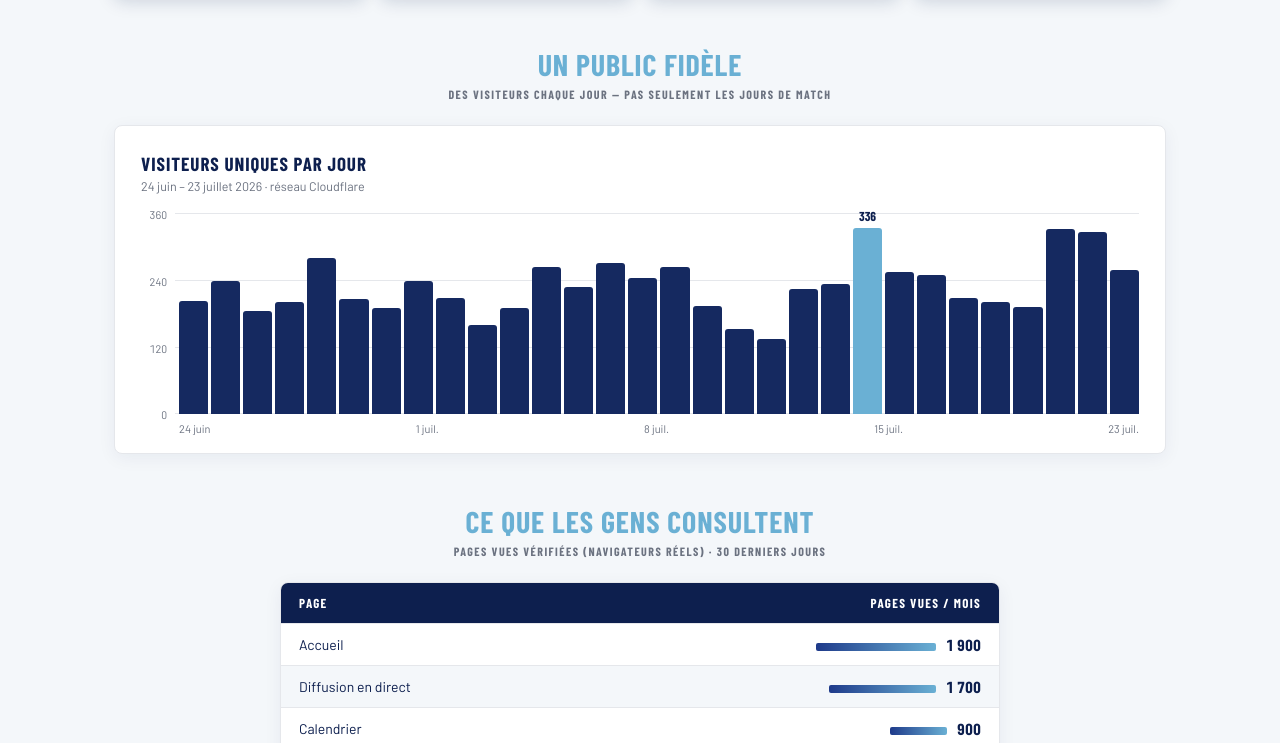
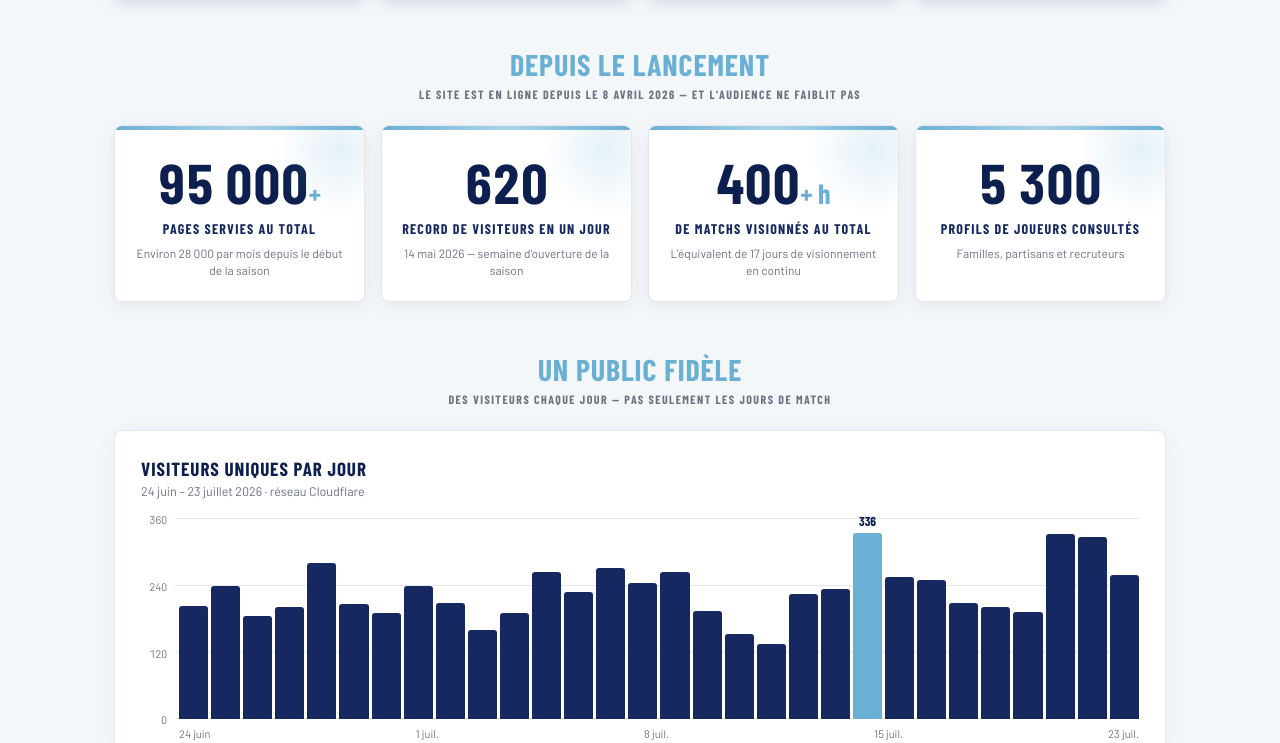
Before and after one commit to Zeddidiah2000/canonniers-website, a plain HTML site: page visibilite.html in a window 1280 px wide. Shown: the part 819-1562 px from the top of the page. Drawn offline with nearby package versions, Linux system fonts and the light colour scheme; a web font is replaced by a local one.

Commit message:
Add since-launch section to sponsor visibility page
Second band of count-up tiles (inverted white style): 95k+ pages served,
620 single-day record, 400+ h watched, 5,300 player profile views.
Methodology note updated with launch date and Stream retention caveat.

```diff
--- a/visibilite.html
+++ b/visibilite.html
@@ -98,6 +98,15 @@
     .tile-num small { font-size: 0.5em; font-weight: 800; color: var(--sky-light); }
     .tile-label { font-family: 'Barlow Condensed', sans-serif; font-size: 14px; font-weight: 700; letter-spacing: 0.09em; text-transform: uppercase; color: var(--sky-light); margin-top: 10px; line-height: 1.3; }
     .tile-note { font-size: 12px; color: rgba(255,255,255,0.55); margin-top: 6px; line-height: 1.45; }
+
+    /* SINCE-LAUNCH TILES (inverted) */
+    .tile.tile-light { background: var(--white); border: 1px solid var(--gray-light); box-shadow: 0 4px 18px rgba(13,31,78,0.08); }
+    .tile.tile-light::after { background: radial-gradient(circle, rgba(106,176,212,0.18) 0%, rgba(106,176,212,0) 70%); }
+    .tile.tile-light:hover { box-shadow: 0 10px 30px rgba(13,31,78,0.16); }
+    .tile.tile-light .tile-num { color: var(--navy); }
+    .tile.tile-light .tile-num small { color: var(--sky); }
+    .tile.tile-light .tile-label { color: var(--navy-mid); }
+    .tile.tile-light .tile-note { color: var(--gray); }
 
     /* CHART */
     .chart-card { background: var(--white); border: 1px solid var(--gray-light); border-radius: 8px; padding: 26px 26px 18px; box-shadow: 0 4px 18px rgba(13,31,78,0.06); }
@@ -245,6 +254,34 @@
       </div>
     </div>
 
+    <!-- SINCE LAUNCH -->
+    <div class="section-head reveal">
+      <h2><span class="fr-text">Depuis le <span>lancement</span></span><span class="en-text">Since <span>launch</span></span></h2>
+      <div class="section-sub"><span class="fr-text">Le site est en ligne depuis le 8 avril 2026 — et l'audience ne faiblit pas</span><span class="en-text">Online since April 8, 2026 — and the audience isn't slowing down</span></div>
+    </div>
+    <div class="tiles reveal">
+      <div class="tile tile-light">
+        <div class="tile-num"><span class="cnum" data-count="95000">95 000</span><small>+</small></div>
+        <div class="tile-label"><span class="fr-text">Pages servies au total</span><span class="en-text">Total pages served</span></div>
+        <div class="tile-note"><span class="fr-text">Environ 28 000 par mois depuis le début de la saison</span><span class="en-text">Roughly 28,000 per month since the season began</span></div>
+      </div>
+      <div class="tile tile-light">
+        <div class="tile-num"><span class="cnum" data-count="620">620</span></div>
+        <div class="tile-label"><span class="fr-text">Record de visiteurs en un jour</span><span class="en-text">Single-day visitor record</span></div>
+        <div class="tile-note"><span class="fr-text">14 mai 2026 — semaine d'ouverture de la saison</span><span class="en-text">May 14, 2026 — season opening week</span></div>
+      </div>
+      <div class="tile tile-light">
+        <div class="tile-num"><span class="cnum" data-count="400">400</span><small>+&nbsp;h</small></div>
+        <div class="tile-label"><span class="fr-text">De matchs visionnés au total</span><span class="en-text">Of game video watched in total</span></div>
+        <div class="tile-note"><span class="fr-text">L'équivalent de 17 jours de visionnement en continu</span><span class="en-text">The equivalent of 17 straight days of viewing</span></div>
+      </div>
+      <div class="tile tile-light">
+        <div class="tile-num"><span class="cnum" data-count="5300">5 300</span></div>
+        <div class="tile-label"><span class="fr-text">Profils de joueurs consultés</span><span class="en-text">Player profile views</span></div>
+        <div class="tile-note"><span class="fr-text">Familles, partisans et recruteurs</span><span class="en-text">Families, fans and scouts</span></div>
+      </div>
+    </div>
+
     <!-- DAILY VISITORS CHART -->
     <div class="section-head reveal">
       <h2><span class="fr-text">Un public <span>fidèle</span></span><span class="en-text">A <span>loyal</span> audience</span></h2>
@@ -381,11 +418,13 @@
     <div class="method">
       <p class="fr-text">
         Sources : Cloudflare (mesures réseau et Cloudflare Web Analytics — sans témoins ni suivi publicitaire) et Cloudflare Stream pour le visionnement vidéo, mesuré côté serveur.
-        Période : 24 juin au 24 juillet 2026. Les visiteurs uniques correspondent aux adresses IP distinctes par jour. Le trafic technique interne (superposition de diffusion) est exclu des pages vues.
+        Statistiques « 30 jours » : 24 juin au 24 juillet 2026. Statistiques « depuis le lancement » : depuis le 8 avril 2026 (visionnement vidéo mesuré depuis le 8 mai 2026, limite de rétention des données — le total réel est plus élevé).
+        Les visiteurs uniques correspondent aux adresses IP distinctes par jour. Le trafic technique interne (superposition de diffusion) est exclu des pages vues.
       </p>
       <p class="en-text">
         Sources: Cloudflare (network measurements and Cloudflare Web Analytics — no cookies, no ad tracking) and Cloudflare Stream for video watch time, measured server-side.
-        Period: June 24 to July 24, 2026. Unique visitors are distinct IP addresses per day. Internal technical traffic (broadcast overlay) is excluded from page views.
+        "30-day" figures: June 24 to July 24, 2026. "Since launch" figures: from April 8, 2026 (video watch time measured from May 8, 2026 due to data retention limits — the true total is higher).
+        Unique visitors are distinct IP addresses per day. Internal technical traffic (broadcast overlay) is excluded from page views.
       </p>
     </div>
 
```
